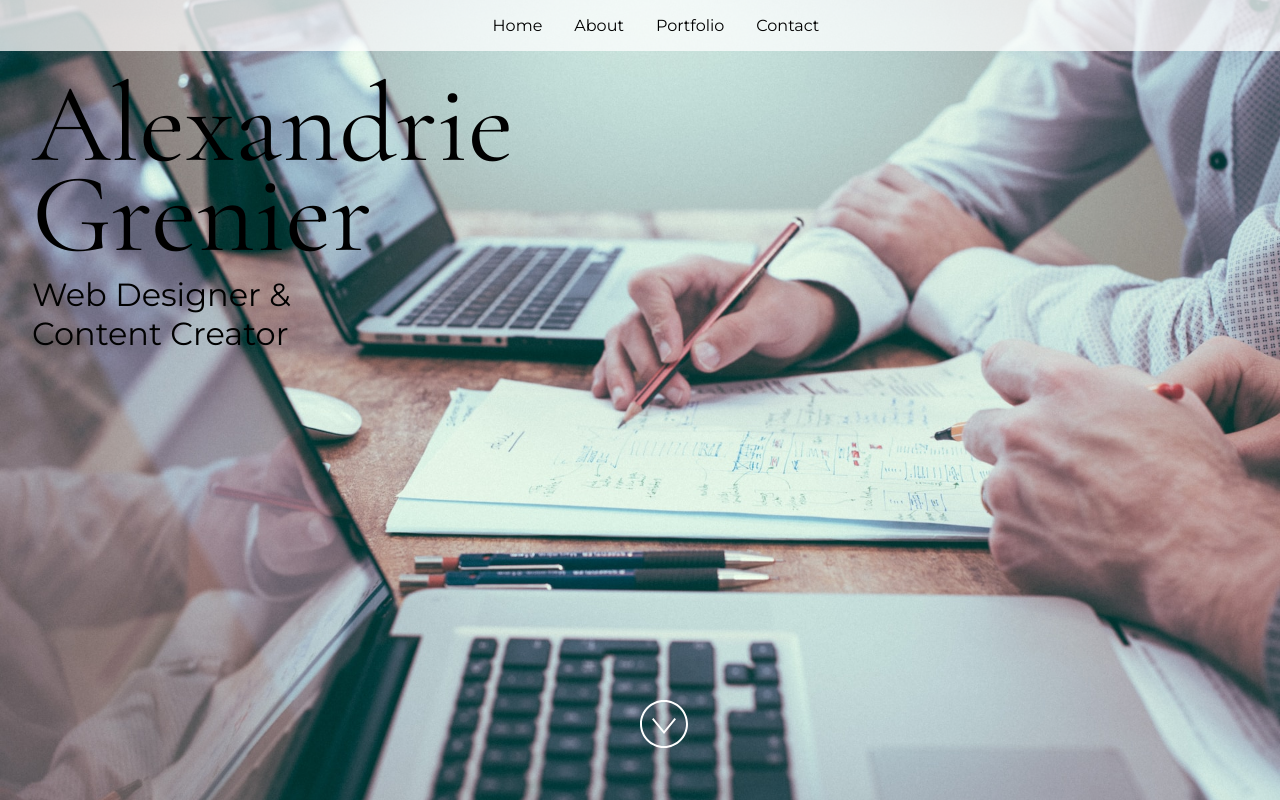
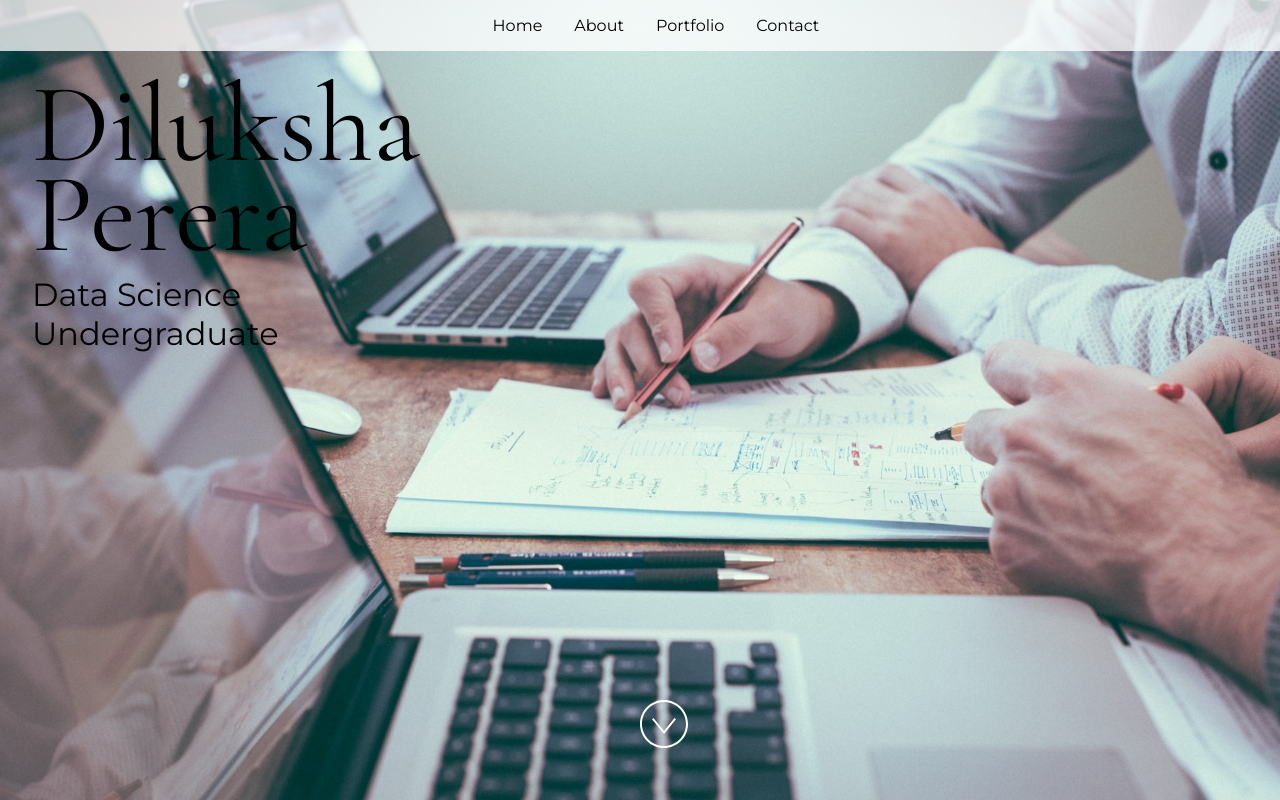
Before and after one commit to DKA01/TechnicanOnboard1, a React (Vite) app: page / in a window 1280 px wide. Built offline with nearby package versions, Linux system fonts and the light colour scheme.

Commit message:
Update App.jsx

```diff
--- a/src/App.jsx
+++ b/src/App.jsx
@@ -24,15 +24,15 @@ import "./styles.css";
  * If you don't have one of the social sites listed, leave it as an empty string.
  */
 const siteProps = {
-  name: "Alexandrie Grenier",
-  title: "Web Designer & Content Creator",
-  email: "alex@example.com",
-  gitHub: "microsoft",
-  instagram: "microsoft",
-  linkedIn: "satyanadella",
+  name: "Diluksha Perera",
+  title: "Data Science Undergraduate",
+  email: "Diluksha.Perera@studentambassador.com",
+  gitHub: "https://github.com/DKA01",
+  instagram: "",
+  linkedIn: "https://www.linkedin.com/in/diluksha-perera-081a84226/",
   medium: "",
-  twitter: "microsoft",
-  youTube: "Code",
+  twitter: "",
+  youTube: "",
 };
 
 const primaryColor = "#4E567E";
```
